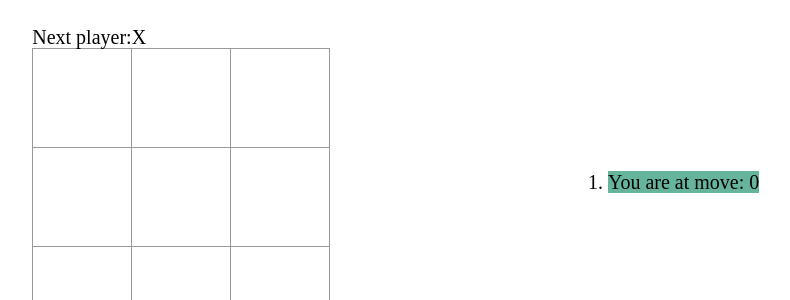
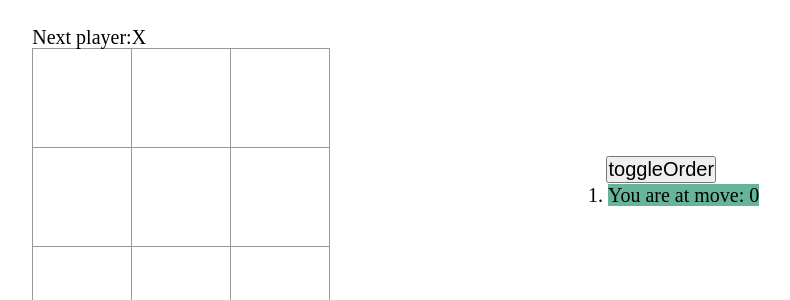
Before and after one commit to DeliaBarron/tic-tac-toe-ReactExer-withNotes, a React (Create React App) app: page / in a window 1280 px wide. Shown: the top 300 px of the page, without its empty margins (245-1035 px from the left). Built offline with nearby package versions, Linux system fonts and the light colour scheme.

Commit message:
Added components folder, added a History component (for game-history element render), updated README.md code lines, FIRST COMMIT FOR EXTRA: 'toggle button to sort moves in either ascending or descending order'

```diff
--- a/src/App.js
+++ b/src/App.js
@@ -1,131 +1,12 @@
-import { useState } from "react"
+import React from 'react'
+import Game from './components/Game'
 
-function Square({value, onSquareClick}){
+const App = () => {
   return (
-   <button
-   className="square"
-   onClick={onSquareClick}
-   >
-    {value}
-    </button>
+    <div>
+      <Game />
+    </div>
   )
 }
 
-//-->   FOR MOR INFO  ABOUT THIS FUNCTION GO TO README.md
-function Board({ xIsNext, currentSquares, onPlay }) {
-  // --> FOR MOR INFO  ABOUT THIS FUNCTION GO TO README.md
-  function handleSquareClick(i){
-    if(currentSquares[i] || calculateWinner(currentSquares)){
-      return;
-    }
-    const nextSquares=currentSquares.slice()
-    if(xIsNext){
-      nextSquares[i]='X'
-    }else {
-      nextSquares[i]= 'O'
-    }onPlay(nextSquares)
-  }
-  //WINNER STATUS
-  const winner= calculateWinner(currentSquares)
-  let status
-  if (winner){
-    status='Winner: '+ winner
-  }else{
-    status='Next player:'+ (xIsNext? 'X': 'O')
-  }
-    return (
-      <>
-      <div className="status">{status}</div>
-       <div className='board-row'>
-        < Square value={currentSquares[0]} onSquareClick={()=>handleSquareClick(0)}  />
-        < Square value={currentSquares[1]} onSquareClick={()=>handleSquareClick(1)}/>
-        < Square value={currentSquares[2]} onSquareClick={()=>handleSquareClick(2)}/>
-       </div>
-       <div className='board-row'>
-        < Square value={currentSquares[3]} onSquareClick={()=>handleSquareClick(3)}/>
-        < Square value={currentSquares[4]} onSquareClick={()=>handleSquareClick(4)}/>
-        < Square value={currentSquares[5]} onSquareClick={()=>handleSquareClick(5)}/>
-       </div>
-       <div className='board-row'>
-        < Square value={currentSquares[6]} onSquareClick={()=>handleSquareClick(6)}/>
-        < Square value={currentSquares[7]} onSquareClick={()=>handleSquareClick(7)}/>
-        < Square value={currentSquares[8]} onSquareClick={()=>handleSquareClick(8)}/>
-       </div>
-      </>
-      )
-  }
-
-  //---> FOR MOR INFO  ABOUT THIS FUNCTION GO TO README.md
-  function calculateWinner(currentSquares){
-    const lines=[
-      [0, 1, 2],
-      [3, 4, 5],
-      [6, 7, 8],
-      [0, 3, 6],
-      [1, 4, 7],
-      [2, 5, 8],
-      [0, 4, 8],
-      [2, 4, 6]
-    ]
-    for(let i=0; i<lines.length; i++){
-      const [a,b,c]=lines[i]
-      if(currentSquares[a] && currentSquares[a]=== currentSquares[b] && currentSquares[a]=== currentSquares[c]){
-        console.log('a, b, c current squares @ calculateWinner: ',currentSquares[a], currentSquares[b], currentSquares[c])
-        return currentSquares[a]
-      }
-    }
-  }
-
-  export default function Game(){
-    const [history, setHistory]=useState([Array(9).fill(null)])
-    const [currentMove, setCurrentMove]= useState(0)
-    const xIsNext= currentMove % 2 === 0
-    // const currentSquares = history[history.length-1];
-    const currentSquares = history[currentMove]
-
-    function handlePlay(nextSquares){
-      const nextHistory = [...history.slice(0, currentMove + 1), nextSquares]
-      // setHistory([...history, nextSquares])
-      setHistory(nextHistory)
-      setCurrentMove(nextHistory.length -1)
-      // console.log('history:(history OG arr)+nextSq:',history)
-      // console.log('currentSq (history-1):',currentSquares)
-    }
-
-    function jumpToMove(moveIndex){
-      setCurrentMove(moveIndex)
-      console.log(history)
-      /*0 % 2 =0 true xIsNext
-        1 % 2 =1 false !xIsNext
-        2 % 2 =0 true xIsNext
-      */
-    }
-    const moves = history.map((squares, moveIndex) => {
-      let description
-      console.log('history map element',squares, moveIndex)
-      if(moveIndex > 0){
-        description='Go to move: '+moveIndex
-      } else if(moveIndex===0){
-        description='Go to start game'
-      }
-      return (
-        <li key={moveIndex}>{
-          currentMove===moveIndex?
-            <span className="actual-move">{'You are at move: '+currentMove}</span>:
-           <button className="jump-btn" onClick={() => jumpToMove(moveIndex)}>{description}</button>
-        }
-        </li>
-      )
-    })
-
-    return (
-      <div className="game">
-        <div className="game-board">
-          <Board xIsNext={xIsNext} currentSquares={currentSquares} onPlay={handlePlay}></Board>
-        </div>
-        <div className="game-history">
-          <ol>{moves}</ol>
-        </div>
-      </div>
-    )
-  }
+export default App
--- /dev/null
+++ b/src/components/Board.jsx
@@ -0,0 +1,71 @@
+import React from 'react'
+import { Square } from './Square';
+
+//-->   FOR MOR INFO  ABOUT THIS FUNCTION GO TO README.md
+export const Board = ({ xIsNext, currentSquares, onPlay }) => {
+    // --> FOR MOR INFO  ABOUT THIS FUNCTION GO TO README.md
+    function handleSquareClick(i){
+      if(currentSquares[i] || calculateWinner(currentSquares)){
+        return;
+      }
+      const nextSquares=currentSquares.slice()
+      if(xIsNext){
+        nextSquares[i]='X'
+      }else {
+        nextSquares[i]= 'O'
+      }onPlay(nextSquares)
+    }
+    //WINNER STATUS
+    const winner= calculateWinner(currentSquares)
+    let status
+    if (winner){
+      status='Winner: '+ winner
+    }else{
+      status='Next player:'+ (xIsNext? 'X': 'O')
+    }
+
+      return (
+        <>
+        <div className="status">{status}</div>
+         <div className='board-row'>
+          < Square value={currentSquares[0]} onSquareClick={()=>handleSquareClick(0)}/>
+          < Square value={currentSquares[1]} onSquareClick={()=>handleSquareClick(1)}/>
+          < Square value={currentSquares[2]} onSquareClick={()=>handleSquareClick(2)}/>
+         </div>
+         <div className='board-row'>
+          < Square value={currentSquares[3]} onSquareClick={()=>handleSquareClick(3)}/>
+          < Square value={currentSquares[4]} onSquareClick={()=>handleSquareClick(4)}/>
+          < Square value={currentSquares[5]} onSquareClick={()=>handleSquareClick(5)}/>
+         </div>
+         <div className='board-row'>
+          < Square value={currentSquares[6]} onSquareClick={()=>handleSquareClick(6)}/>
+          < Square value={currentSquares[7]} onSquareClick={()=>handleSquareClick(7)}/>
+          < Square value={currentSquares[8]} onSquareClick={()=>handleSquareClick(8)}/>
+         </div>
+
+
+        </>
+        )
+    }
+
+
+    //---> FOR MOR INFO  ABOUT THIS FUNCTION GO TO README.md
+    function calculateWinner(currentSquares){
+      const lines=[
+        [0, 1, 2],
+        [3, 4, 5],
+        [6, 7, 8],
+        [0, 3, 6],
+        [1, 4, 7],
+        [2, 5, 8],
+        [0, 4, 8],
+        [2, 4, 6]
+      ]
+      for(let i=0; i<lines.length; i++){
+        const [a,b,c]=lines[i]
+        if(currentSquares[a] && currentSquares[a]=== currentSquares[b] && currentSquares[a]=== currentSquares[c]){
+          console.log('a, b, c current squares @ calculateWinner: ',currentSquares[a], currentSquares[b], currentSquares[c])
+          return currentSquares[a]
+        }
+      }
+    }
--- /dev/null
+++ b/src/components/Game.jsx
@@ -0,0 +1,52 @@
+//HOOKS
+import { useState } from "react"
+//COMPONENTS
+import { Board } from "./Board.jsx"
+import {History} from "./History.jsx"
+export default function Game(){
+    const [history, setHistory]=useState([Array(9).fill(null)])
+    const [currentMove, setCurrentMove]= useState(0)
+    const xIsNext= currentMove % 2 === 0
+    // const [movesHistory, setMovesHistory]=useState([])
+
+    // const currentSquares = history[history.length-1];
+    const currentSquares = history[currentMove]
+    console.log(currentSquares,'current squares')
+
+    function handlePlay(nextSquares){
+      const nextHistory = [...history.slice(0, currentMove + 1), nextSquares]
+      // setHistory([...history, nextSquares])
+      setHistory(nextHistory)
+      setCurrentMove(nextHistory.length -1)
+      // console.log('history:(history OG arr)+nextSq:',history)
+      // console.log('currentSq (history-1):',currentSquares)
+    }
+
+    function jumpToMove(moveIndex){
+      setCurrentMove(moveIndex)
+      console.log(history)
+      /*0 % 2 =0 true xIsNext
+        1 % 2 =1 false !xIsNext
+        2 % 2 =0 true xIsNext
+      */
+    }
+
+    // function handleMovesOrder(){
+    //     console.log(moves)
+    //     const sortedMoves=[...moves].sort((a, b) => a > b ? 1: -1)
+    //     console.log(sortedMoves)
+    //     setHistory(sortedMoves)
+
+    // }
+
+    return (
+      <div className="game">
+        <div className="game-board">
+          <Board xIsNext={xIsNext} currentSquares={currentSquares} onPlay={handlePlay}></Board>
+        </div>
+        <div className="game-history">
+            <History currentMove={currentMove} history={history} jumpToMove={jumpToMove} onClick></History>
+        </div>
+      </div>
+    )
+}
--- /dev/null
+++ b/src/components/History.jsx
@@ -0,0 +1,54 @@
+import { useEffect, useState } from "react"
+
+export const History = ({currentMove, jumpToMove, history}) => {
+ const [historyOrder, setHistoryOrder]=useState(true)//asc
+ const [listOrder, setListOrder]=useState([])
+
+// useEffect(()=>{
+
+// },[historyOrder])
+
+  const moves=history.map((squares, moveIndex) => {
+    let description
+    console.log('history MAP ele/squares',squares, 'moveIndex: '+moveIndex)
+    if(moveIndex > 0){
+      description='Go to move: '+moveIndex
+    } else if(moveIndex===0){
+      description='Go to start game'
+    }
+    return (
+      <li key={moveIndex}>{
+        currentMove===moveIndex?
+          <span className="actual-move">{'You are at move: '+currentMove}</span>
+          :
+         <button className="jump-btn" onClick={() => jumpToMove(moveIndex)}>{description}</button>
+      }
+      </li>
+    )
+})
+
+
+    function handleOrderToggle(){
+        let sortedMoves=moves
+        sortedMoves.reverse()
+        //LISTORDER ARRA
+        setListOrder(sortedMoves)
+        //SET TO ASC OR DESC
+        setHistoryOrder(!historyOrder)
+     }
+
+
+  return (
+    <>
+    <button onClick={()=>{handleOrderToggle()}}>toggleOrder</button>
+    {/*
+     {
+        historyOrder ?
+        <ol> {moves}</ol>:
+        <ol>{listOrder}</ol>
+        } */}
+
+     <ol> {moves}</ol>
+    </>
+  )
+}
--- /dev/null
+++ b/src/components/Square.jsx
@@ -0,0 +1,13 @@
+import React from 'react'
+
+export const Square = ({value, onSquareClick}) => {
+
+  return (
+    <button
+    className="square"
+    onClick={onSquareClick}
+    >
+     {value}
+     </button>
+  )
+}
```
Also changed, not shown: 1 other file (tests, documents, lock files or other folders).
